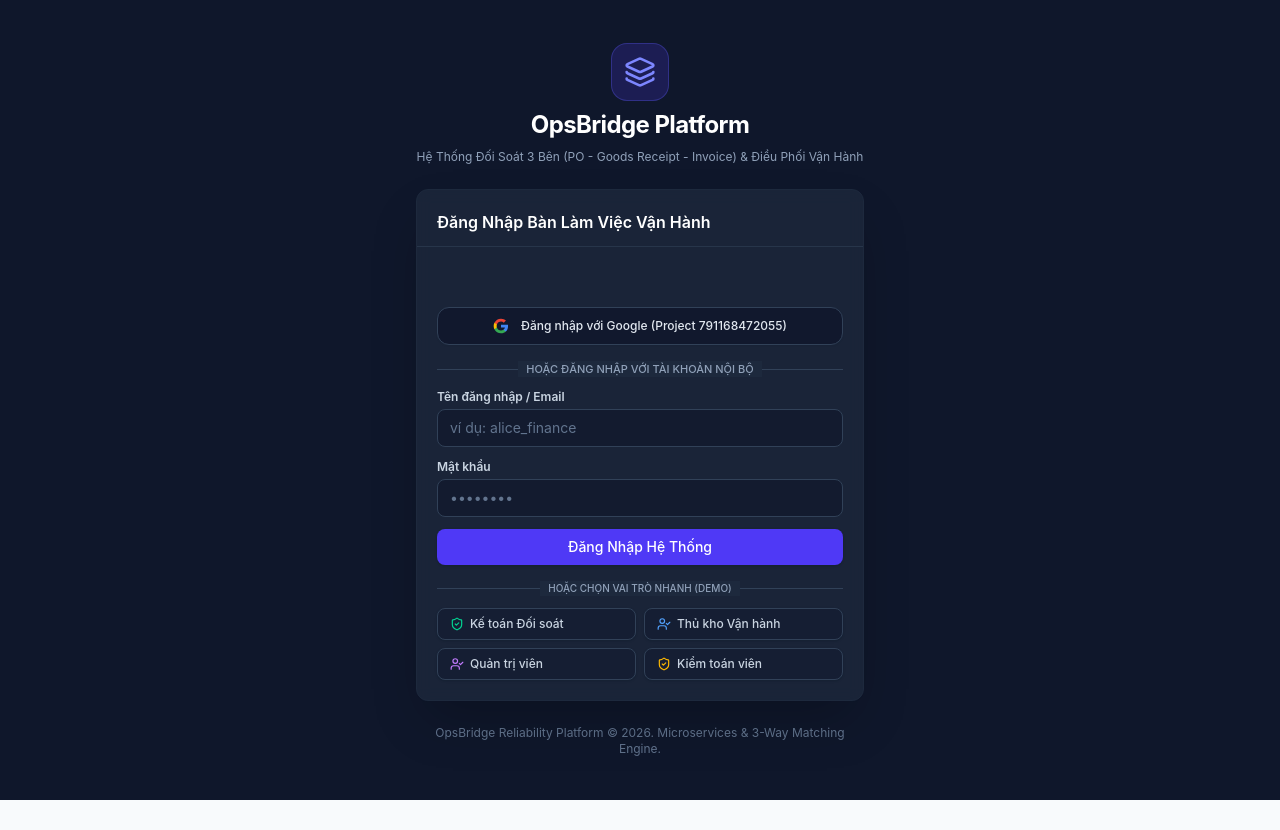
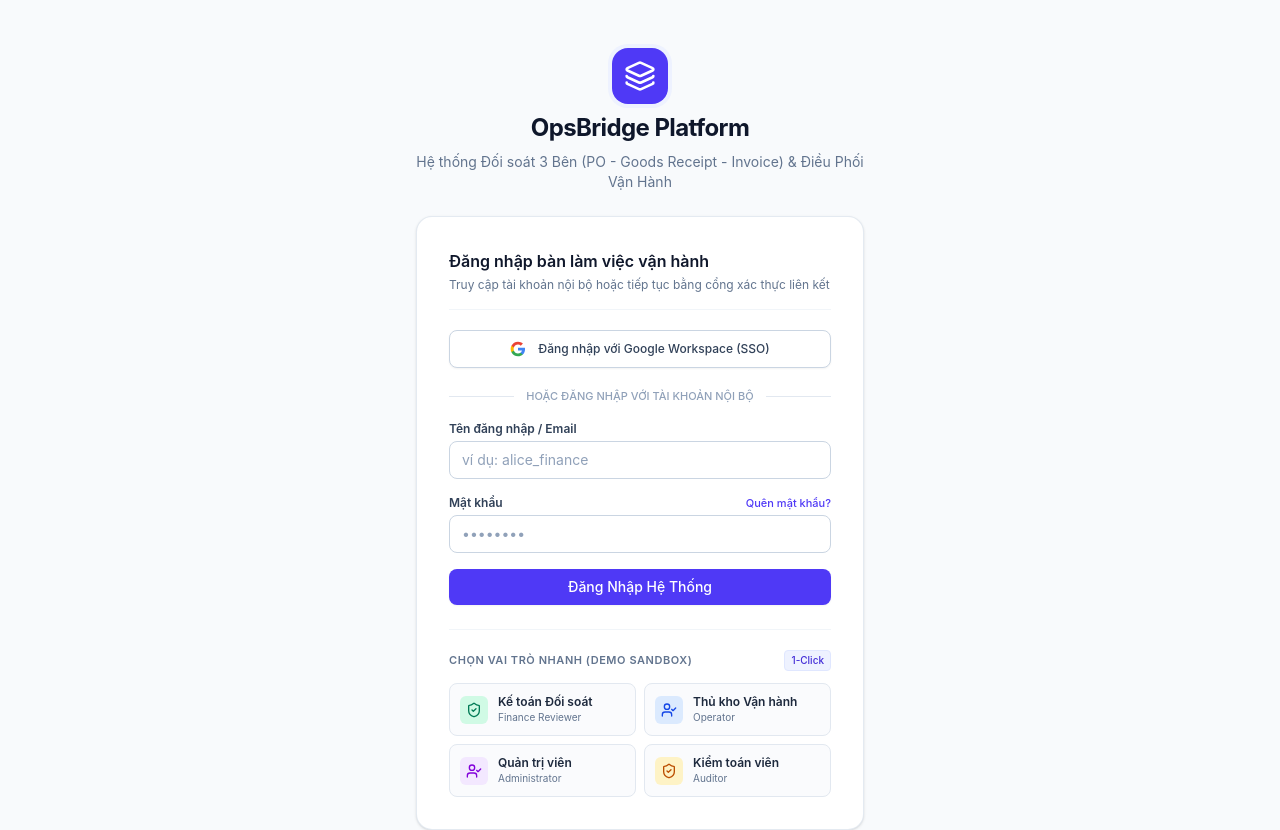
Before and after one commit to imtarget05/FlashSale-Backend, a React (Vite) app in the folder src/OpsBridge.Web/: page /login in a window 1280 px wide. Shown: the top 830 px of the page. Before the commit the page ends 800 px from the top, so only its background shows below. Built offline with nearby package versions, Linux system fonts and the light colour scheme.

Commit message:
fix(ui): redesign LoginPage to clean enterprise B2B standard

```diff
--- a/src/OpsBridge.Web/src/features/auth/LoginPage.tsx
+++ b/src/OpsBridge.Web/src/features/auth/LoginPage.tsx
@@ -2,7 +2,6 @@
 import { useNavigate, useLocation } from 'react-router-dom';
 import { useAuth } from './AuthContext';
 import type { UserRole } from '../../types';
-import { Card, CardContent, CardHeader, CardTitle } from '../../components/ui/Card';
 import { Button } from '../../components/ui/Button';
 import { Input } from '../../components/ui/Input';
 import { Layers, ShieldCheck, UserCheck, AlertCircle } from 'lucide-react';
@@ -56,9 +55,9 @@
             const btnEl = document.getElementById('google-btn-container');
             if (btnEl) {
               (window as any).google.accounts.id.renderButton(btnEl, {
-                theme: 'filled_blue',
+                theme: 'outline',
                 size: 'large',
-                width: 360,
+                width: 384,
                 text: 'signin_with',
                 shape: 'rectangular',
               });
@@ -125,44 +124,47 @@
   };
 
   return (
-    <div className="min-h-screen bg-slate-900 flex flex-col justify-center items-center p-4">
+    <div className="min-h-screen bg-slate-50 flex flex-col justify-center items-center py-12 px-4 sm:px-6 lg:px-8">
       <div className="w-full max-w-md space-y-6">
         {/* Brand Header */}
         <div className="text-center space-y-2">
-          <div className="inline-flex p-3 rounded-2xl bg-indigo-600/20 text-indigo-400 border border-indigo-500/30">
+          <div className="inline-flex p-3 rounded-2xl bg-indigo-600 text-white shadow-sm ring-4 ring-indigo-50">
             <Layers className="w-8 h-8" />
           </div>
-          <h1 className="text-2xl font-bold tracking-tight text-white">OpsBridge Platform</h1>
-          <p className="text-xs text-slate-400">
-            Hệ Thống Đối Soát 3 Bên (PO - Goods Receipt - Invoice) & Điều Phối Vận Hành
+          <h1 className="text-2xl font-bold tracking-tight text-slate-900">OpsBridge Platform</h1>
+          <p className="text-sm text-slate-500">
+            Hệ thống Đối soát 3 Bên (PO - Goods Receipt - Invoice) & Điều Phối Vận Hành
           </p>
         </div>
 
         {/* Login Card */}
-        <Card className="border-slate-800 bg-slate-800/80 backdrop-blur-sm shadow-2xl">
-          <CardHeader className="border-slate-700/60 pb-3">
-            <CardTitle className="text-white text-base text-center">
-              Đăng Nhập Bàn Làm Việc Vận Hành
-            </CardTitle>
-          </CardHeader>
-          <CardContent className="space-y-4 pt-3">
+        <div className="bg-white border border-slate-200/90 rounded-2xl shadow-sm p-6 sm:p-8 space-y-5">
+          <div className="border-b border-slate-100 pb-4">
+            <h2 className="text-base font-semibold text-slate-900">
+              Đăng nhập bàn làm việc vận hành
+            </h2>
+            <p className="text-xs text-slate-500 mt-1">
+              Truy cập tài khoản nội bộ hoặc tiếp tục bằng cổng xác thực liên kết
+            </p>
+          </div>
+
           {error && (
-              <div className="p-3 rounded-lg bg-rose-500/10 border border-rose-500/30 text-rose-400 text-xs flex items-center gap-2">
-                <AlertCircle className="w-4 h-4 shrink-0" />
-                <span>{error}</span>
+            <div className="p-3 rounded-lg bg-rose-50 border border-rose-200 text-rose-700 text-xs flex items-start gap-2.5">
+              <AlertCircle className="w-4 h-4 shrink-0 text-rose-500 mt-0.5" />
+              <span className="leading-relaxed">{error}</span>
             </div>
           )}
 
           {/* Google OAuth Sign-In Section */}
           <div className="space-y-2">
-              <div id="google-btn-container" className="flex justify-center min-h-[40px]"></div>
+            <div id="google-btn-container" className="flex justify-center min-h-[40px] empty:hidden"></div>
 
-              {/* One-click Google Sign-In fallback */}
+            {/* Standard Enterprise SSO button */}
             <button
               type="button"
               onClick={handleGoogleQuickDemo}
               disabled={loading}
-                className="w-full flex items-center justify-center gap-3 py-2.5 px-4 rounded-xl border border-slate-700 bg-slate-900/80 hover:bg-slate-700/60 text-slate-200 text-xs font-medium transition-all shadow-xs cursor-pointer group"
+              className="w-full flex items-center justify-center gap-3 py-2.5 px-4 rounded-lg border border-slate-300 bg-white hover:bg-slate-50 text-slate-700 text-xs font-medium transition-colors shadow-xs cursor-pointer focus:outline-none focus:ring-2 focus:ring-offset-1 focus:ring-indigo-500 disabled:opacity-50"
             >
               <svg className="w-4 h-4 shrink-0" viewBox="0 0 24 24">
                 <path
@@ -182,112 +184,148 @@
                   d="M12 5.38c1.62 0 3.06.56 4.21 1.64l3.15-3.15C17.45 2.09 14.97 1 12 1 7.7 1 3.99 3.47 2.18 7.06l3.66 2.84c.87-2.6 3.3-4.52 6.16-4.52z"
                 />
               </svg>
-                <span>Đăng nhập với Google (Project 791168472055)</span>
+              <span>Đăng nhập với Google Workspace (SSO)</span>
             </button>
           </div>
 
-            <div className="relative my-3">
+          <div className="relative my-4">
             <div className="absolute inset-0 flex items-center">
-                <div className="w-full border-t border-slate-700"></div>
+              <div className="w-full border-t border-slate-200"></div>
             </div>
             <div className="relative flex justify-center text-[11px] uppercase">
-                <span className="bg-slate-800 px-2 text-slate-400 font-medium">Hoặc đăng nhập với tài khoản nội bộ</span>
+              <span className="bg-white px-3 text-slate-400 font-medium">Hoặc đăng nhập với tài khoản nội bộ</span>
             </div>
           </div>
 
-            <form onSubmit={handleSubmit} className="space-y-3">
+          <form onSubmit={handleSubmit} className="space-y-4">
             <div>
-                <label className="block text-xs font-semibold text-slate-300 mb-1">
+              <label htmlFor="login-username" className="block text-xs font-semibold text-slate-700 mb-1">
                 Tên đăng nhập / Email
               </label>
               <Input
+                id="login-username"
                 type="text"
                 placeholder="ví dụ: alice_finance"
                 value={username}
                 onChange={(e) => setUsername(e.target.value)}
-                  className="bg-slate-900/60 border-slate-700 text-white placeholder:text-slate-500"
+                className="bg-white border-slate-300 text-slate-900 placeholder:text-slate-400 focus:border-indigo-500 focus:ring-indigo-500"
               />
             </div>
 
             <div>
-                <label className="block text-xs font-semibold text-slate-300 mb-1">
+              <div className="flex items-center justify-between mb-1">
+                <label htmlFor="login-password" className="block text-xs font-semibold text-slate-700">
                   Mật khẩu
                 </label>
+                <span className="text-[11px] text-indigo-600 hover:text-indigo-700 cursor-pointer font-medium">
+                  Quên mật khẩu?
+                </span>
+              </div>
               <Input
+                id="login-password"
                 type="password"
                 placeholder="••••••••"
                 value={password}
                 onChange={(e) => setPassword(e.target.value)}
-                  className="bg-slate-900/60 border-slate-700 text-white placeholder:text-slate-500"
+                className="bg-white border-slate-300 text-slate-900 placeholder:text-slate-400 focus:border-indigo-500 focus:ring-indigo-500"
               />
             </div>
 
-              <Button type="submit" variant="primary" className="w-full bg-indigo-600 hover:bg-indigo-700" isLoading={loading}>
+            <Button
+              type="submit"
+              variant="primary"
+              className="w-full bg-indigo-600 hover:bg-indigo-700 text-white font-medium py-2.5 rounded-lg shadow-xs"
+              isLoading={loading}
+            >
               Đăng Nhập Hệ Thống
             </Button>
           </form>
 
-            <div className="relative my-3">
-              <div className="absolute inset-0 flex items-center">
-                <div className="w-full border-t border-slate-700"></div>
+          {/* Quick Persona Section for Reviewers and Testers */}
+          <div className="mt-6 pt-5 border-t border-slate-100">
+            <div className="flex items-center justify-between mb-3">
+              <span className="text-[11px] font-semibold text-slate-500 uppercase tracking-wider">
+                Chọn vai trò nhanh (Demo Sandbox)
+              </span>
+              <span className="inline-flex items-center px-1.5 py-0.5 rounded text-[10px] font-medium bg-indigo-50 text-indigo-700 border border-indigo-100">
+                1-Click
+              </span>
             </div>
-              <div className="relative flex justify-center text-[10px] uppercase">
-                <span className="bg-slate-800 px-2 text-slate-400 font-medium">Hoặc Chọn Vai Trò Nhanh (Demo)</span>
+
+            <div className="grid grid-cols-2 gap-2">
+              <button
+                type="button"
+                aria-label="Finance Reviewer"
+                onClick={() => handleQuickPersona('alice_finance', 'FinanceReviewer')}
+                className="flex items-center gap-2.5 p-2.5 rounded-lg border border-slate-200 bg-slate-50/70 hover:bg-slate-100/80 hover:border-slate-300 transition-all text-left cursor-pointer group"
+              >
+                <div className="w-7 h-7 rounded-md bg-emerald-100 text-emerald-700 flex items-center justify-center shrink-0 group-hover:scale-105 transition-transform">
+                  <ShieldCheck className="w-4 h-4" />
+                </div>
+                <div className="min-w-0">
+                  <div className="text-xs font-semibold text-slate-800 truncate">Kế toán Đối soát</div>
+                  <div className="text-[10px] text-slate-500 truncate">Finance Reviewer</div>
+                </div>
+              </button>
+
+              <button
+                type="button"
+                aria-label="Operator"
+                onClick={() => handleQuickPersona('bob_operator', 'Operator')}
+                className="flex items-center gap-2.5 p-2.5 rounded-lg border border-slate-200 bg-slate-50/70 hover:bg-slate-100/80 hover:border-slate-300 transition-all text-left cursor-pointer group"
+              >
+                <div className="w-7 h-7 rounded-md bg-blue-100 text-blue-700 flex items-center justify-center shrink-0 group-hover:scale-105 transition-transform">
+                  <UserCheck className="w-4 h-4" />
+                </div>
+                <div className="min-w-0">
+                  <div className="text-xs font-semibold text-slate-800 truncate">Thủ kho Vận hành</div>
+                  <div className="text-[10px] text-slate-500 truncate">Operator</div>
+                </div>
+              </button>
+
+              <button
+                type="button"
+                aria-label="Administrator"
+                onClick={() => handleQuickPersona('admin_system', 'Admin')}
+                className="flex items-center gap-2.5 p-2.5 rounded-lg border border-slate-200 bg-slate-50/70 hover:bg-slate-100/80 hover:border-slate-300 transition-all text-left cursor-pointer group"
+              >
+                <div className="w-7 h-7 rounded-md bg-purple-100 text-purple-700 flex items-center justify-center shrink-0 group-hover:scale-105 transition-transform">
+                  <UserCheck className="w-4 h-4" />
+                </div>
+                <div className="min-w-0">
+                  <div className="text-xs font-semibold text-slate-800 truncate">Quản trị viên</div>
+                  <div className="text-[10px] text-slate-500 truncate">Administrator</div>
+                </div>
+              </button>
+
+              <button
+                type="button"
+                aria-label="Auditor"
+                onClick={() => handleQuickPersona('compliance_auditor', 'Auditor')}
+                className="flex items-center gap-2.5 p-2.5 rounded-lg border border-slate-200 bg-slate-50/70 hover:bg-slate-100/80 hover:border-slate-300 transition-all text-left cursor-pointer group"
+              >
+                <div className="w-7 h-7 rounded-md bg-amber-100 text-amber-700 flex items-center justify-center shrink-0 group-hover:scale-105 transition-transform">
+                  <ShieldCheck className="w-4 h-4" />
+                </div>
+                <div className="min-w-0">
+                  <div className="text-xs font-semibold text-slate-800 truncate">Kiểm toán viên</div>
+                  <div className="text-[10px] text-slate-500 truncate">Auditor</div>
+                </div>
+              </button>
+            </div>
           </div>
         </div>
 
-            {/* Quick Persona Buttons */}
-            <div className="grid grid-cols-2 gap-2">
-              <Button
-                type="button"
-                variant="outline"
-                size="sm"
-                onClick={() => handleQuickPersona('alice_finance', 'FinanceReviewer')}
-                className="bg-slate-900/40 border-slate-700 text-slate-300 hover:text-white hover:bg-slate-700/50 justify-start text-xs"
-              >
-                <ShieldCheck className="w-3.5 h-3.5 text-emerald-400 shrink-0" />
-                <span className="truncate">Kế toán Đối soát</span>
-              </Button>
-
-              <Button
-                type="button"
-                variant="outline"
-                size="sm"
-                onClick={() => handleQuickPersona('bob_operator', 'Operator')}
-                className="bg-slate-900/40 border-slate-700 text-slate-300 hover:text-white hover:bg-slate-700/50 justify-start text-xs"
-              >
-                <UserCheck className="w-3.5 h-3.5 text-blue-400 shrink-0" />
-                <span className="truncate">Thủ kho Vận hành</span>
-              </Button>
-
-              <Button
-                type="button"
-                variant="outline"
-                size="sm"
-                onClick={() => handleQuickPersona('admin_system', 'Admin')}
-                className="bg-slate-900/40 border-slate-700 text-slate-300 hover:text-white hover:bg-slate-700/50 justify-start text-xs"
-              >
-                <UserCheck className="w-3.5 h-3.5 text-purple-400 shrink-0" />
-                <span className="truncate">Quản trị viên</span>
-              </Button>
-
-              <Button
-                type="button"
-                variant="outline"
-                size="sm"
-                onClick={() => handleQuickPersona('compliance_auditor', 'Auditor')}
-                className="bg-slate-900/40 border-slate-700 text-slate-300 hover:text-white hover:bg-slate-700/50 justify-start text-xs"
-              >
-                <ShieldCheck className="w-3.5 h-3.5 text-amber-400 shrink-0" />
-                <span className="truncate">Kiểm toán viên</span>
-              </Button>
+        {/* Footer & Compliance Notice */}
+        <div className="text-center space-y-1.5 pt-2">
+          <div className="inline-flex items-center gap-1.5 text-[11px] text-slate-500">
+            <span className="w-1.5 h-1.5 rounded-full bg-emerald-500"></span>
+            <span>Mã hóa bảo mật TLS 1.3 · Audit Trail lưu vết theo chuẩn kiểm toán</span>
           </div>
-          </CardContent>
-        </Card>
-
-        <p className="text-center text-xs text-slate-500">
-          OpsBridge Reliability Platform &copy; 2026. Microservices & 3-Way Matching Engine.
+          <p className="text-xs text-slate-400">
+            OpsBridge Reliability Platform &copy; 2026. Microservices &amp; 3-Way Matching Engine.
           </p>
+        </div>
       </div>
     </div>
   );
```
Lines whose indentation alone changed are shown as unchanged.
